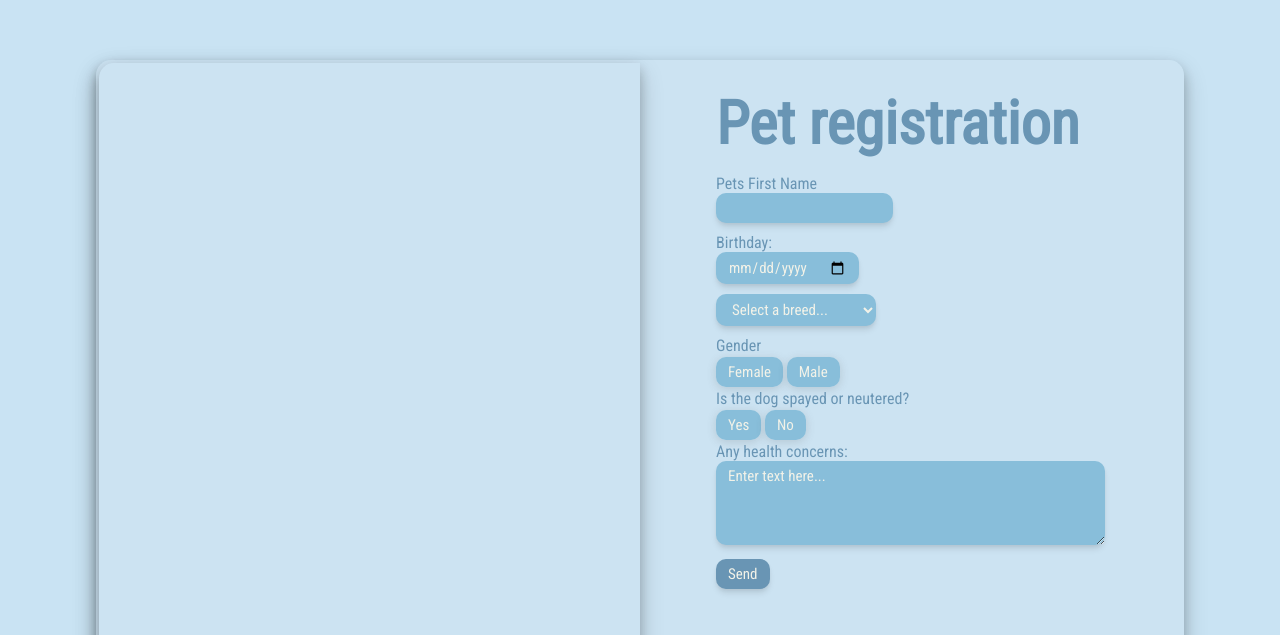
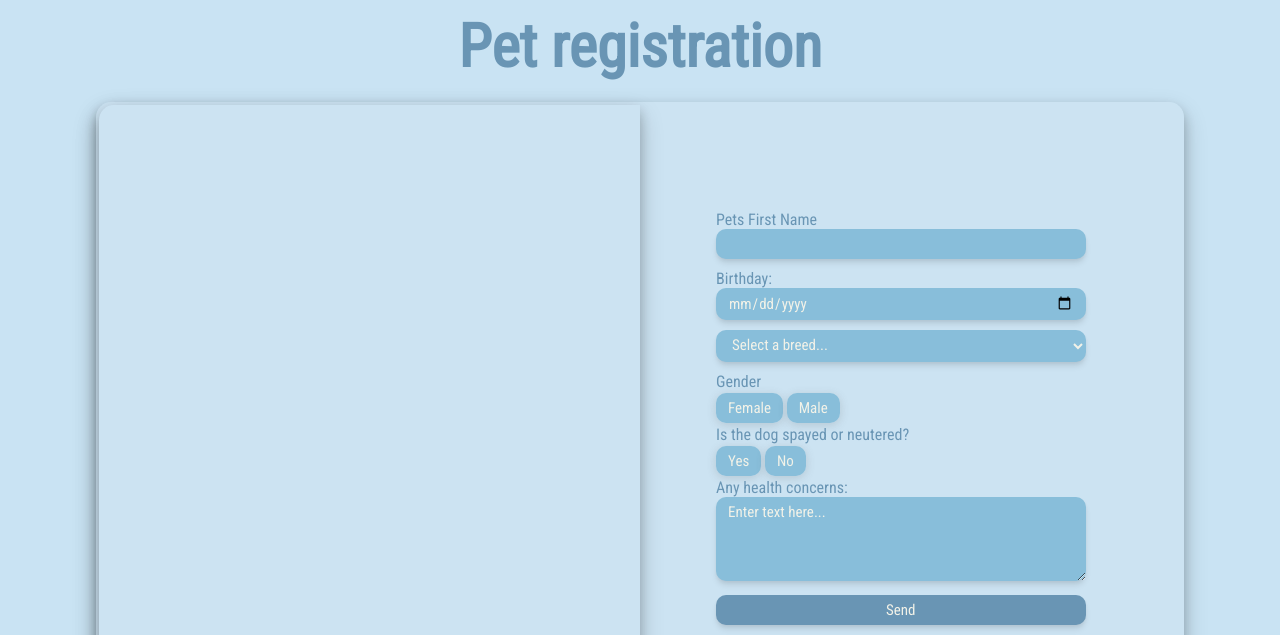
Before and after one commit to ibenkodehode/modulA-petRegistration, a plain HTML site: page index.html in a window 1280 px wide. Shown: the top 635 px of the page. Drawn offline with Linux system fonts and the light colour scheme.

Commit message:
Edit out h1 and fitted reg in div

```diff
--- a/index.html
+++ b/index.html
@@ -5,6 +5,7 @@
     <title>Register Pet</title>
   </head>
   <body>
+    <h1>Pet registration</h1>
     <div class="hero">
       <div class="profile">
         <div id="avatar"><img id="preview" /></div>
@@ -12,7 +13,6 @@
       <div class="registration">
         <div id="content">
           <form>
-            <h1>Pet registration</h1>
             <label>Pets First Name</label><br />
             <input type="text" required="" /> <br />
             <label for="Birthday">Birthday:</label> <br />
--- a/styles.css
+++ b/styles.css
@@ -22,7 +22,7 @@ html {
   border: transparent solid;
   border-radius: 15px;
   padding: 0px;
-  margin: 60px;
+  margin: 20px;
   width: 85vw;
   height: 80vh;
   box-shadow: 0 6px 12px 0 rgba(0, 0, 0, 0.2), 0 10px 25px 0 rgba(0, 0, 0, 0.19);
@@ -33,7 +33,6 @@ html {
   margin: 0px;
   width: 50%;
   height: 100%;
-
   border-radius: 15px 0px 0px 15px;
   background-image: url(veterinarian.jpg);
   background-size: cover;
@@ -48,15 +47,22 @@ html {
 }
 
 .registration {
+  display: flex;
+  align-items: center;
+  justify-content: center;
+  margin-left: 10px;
   margin: 0px;
   width: 50%;
   height: 100%;
   border-radius: 0px 15px 15px 0px;
 }
 h1 {
-  margin: 25px 0 15px 0;
+  display: flex;
+  justify-content: center;
+  margin: 1%;
   font-size: 60px;
 }
+
 #content {
   display: flex;
   align-content: center;
@@ -108,12 +114,12 @@ textarea,
 select {
   margin-bottom: 10px;
   padding: 6px 12px;
+  width: 95%;
   font-size: 15px;
   border-radius: 10px;
   border: transparent;
   font-family: "Roboto Condensed", sans-serif;
   cursor: pointer;
-  transition: background 0, 1s;
   background-color: #88beda;
   color: #f2f2e8;
   box-shadow: rgba(0, 0, 0, 0.1) 0px 5px 6px -1px,
```
